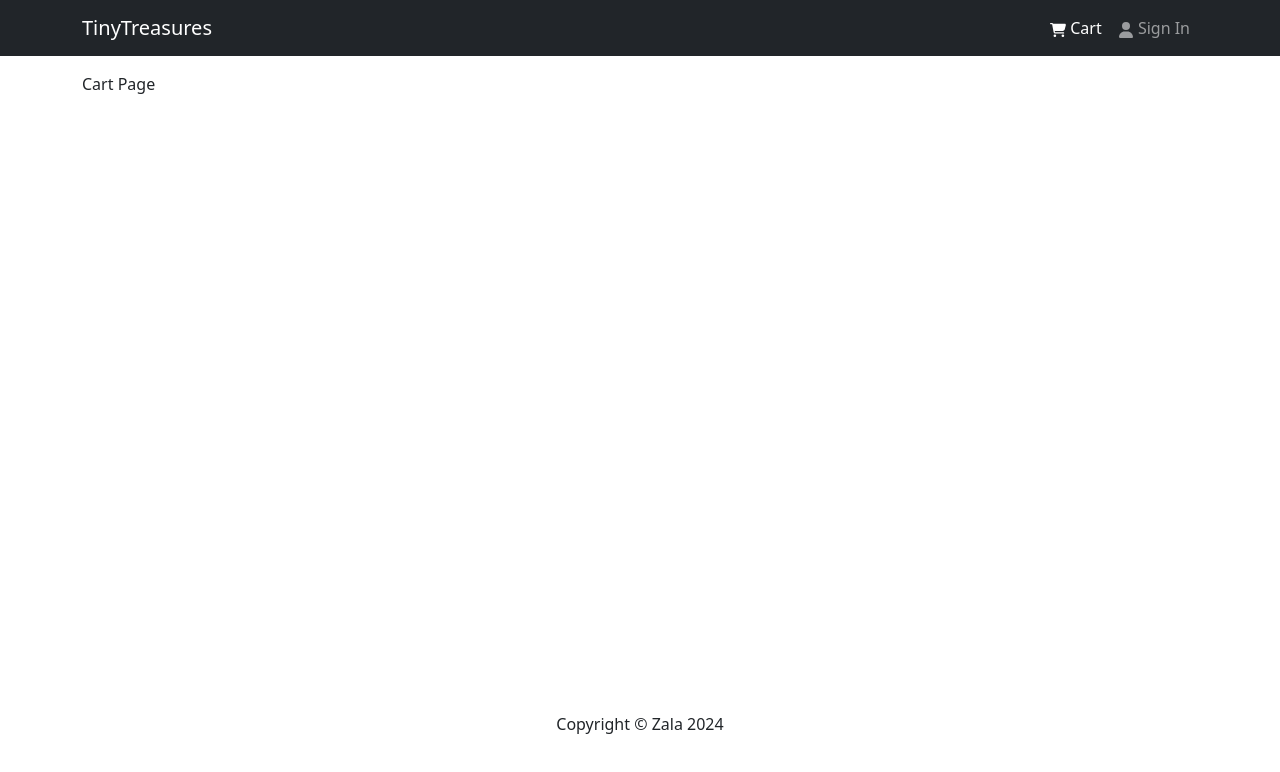
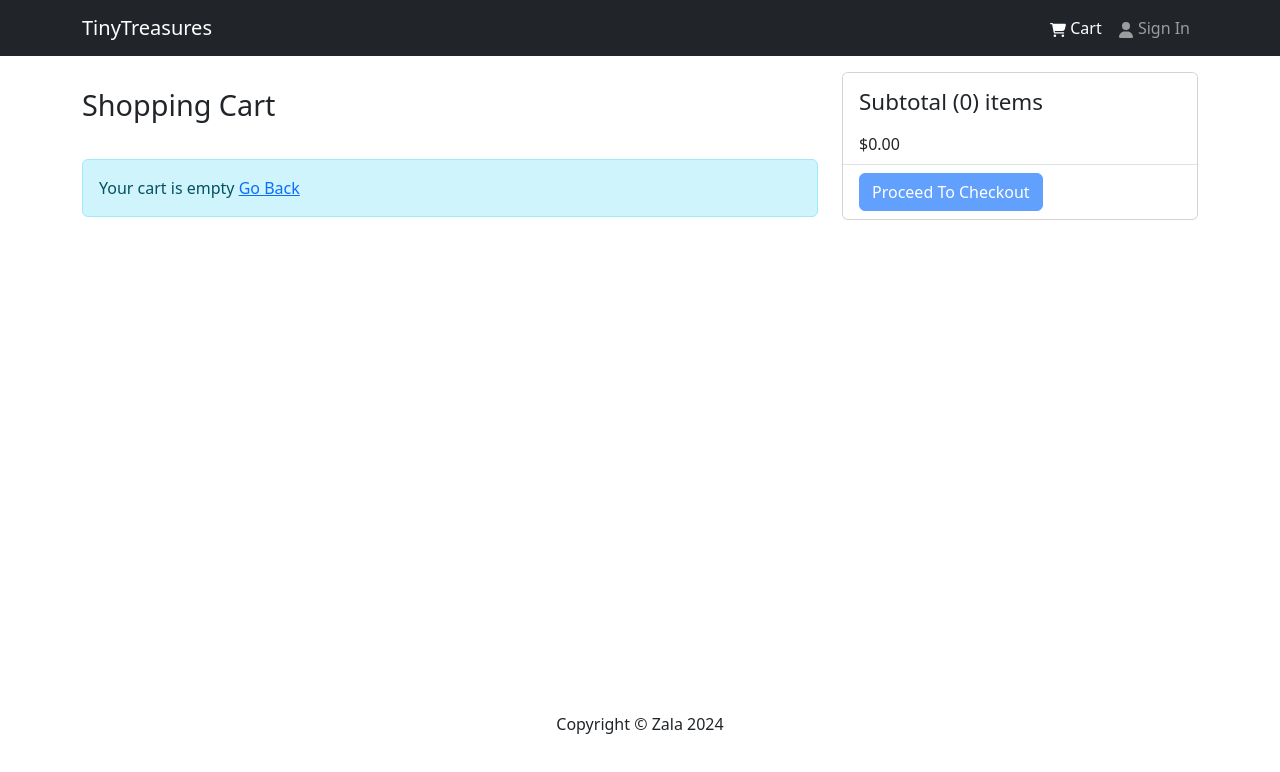
Before and after one commit to zala-dev/Tiny-Treasures, a React (Create React App) app: page /cart in a window 1280 px wide. Shown: the top 772 px of the page. Built offline with nearby package versions, Linux system fonts and the light colour scheme.

Commit message:
complete cart page functionality

```diff
--- a/public/index.html
+++ b/public/index.html
@@ -1,14 +1,12 @@
 <!DOCTYPE html>
 <html lang="en">
+
 <head>
   <meta charset="utf-8" />
   <link rel="icon" href="%PUBLIC_URL%/favicon.ico" />
   <meta name="viewport" content="width=device-width, initial-scale=1" />
   <meta name="theme-color" content="#000000" />
-    <meta
-      name="description"
-      content="Web site created using create-react-app"
-    />
+  <meta name="description" content="Tiny Treasures is a comprehensive full-stack application designed to offer parents and caregivers a delightful shopping experience for baby products. Our platform provides a wide range of high-quality, adorable, and essential items to cater to the needs of your little ones. From stylish clothing and engaging toys to must-have nursery essentials, Tiny Treasures is your one-stop shop for all things baby" />
   <link rel="apple-touch-icon" href="%PUBLIC_URL%/logo192.png" />
   <!--
       manifest.json provides metadata used when your web app is installed on a
@@ -24,8 +22,9 @@
       work correctly both with client-side routing and a non-root public URL.
       Learn how to configure a non-root public URL by running `npm run build`.
     -->
-    <title>React App</title>
+  <title>Tiny Treasures</title>
 </head>
+
 <body>
   <noscript>You need to enable JavaScript to run this app.</noscript>
   <div id="root"></div>
@@ -40,4 +39,5 @@
       To create a production bundle, use `npm run build` or `yarn build`.
     -->
 </body>
+
 </html>
--- a/src/index.js
+++ b/src/index.js
@@ -15,14 +15,14 @@
 
 import HomePage from "./pages/HomePage.jsx";
 import ProductDetailPage from "./pages/ProductDetailPage.jsx";
-import Cart from "./pages/Cart.jsx";
+import CartPage from "./pages/CartPage.jsx";
 
 const router = createBrowserRouter(
   createRoutesFromElements(
     <Route path="/" element={<App />}>
       <Route index={true} path="/" element={<HomePage />} />
       <Route path="/product/:id" element={<ProductDetailPage />} />
-      <Route path="/cart" element={<Cart />} />
+      <Route path="/cart" element={<CartPage />} />
     </Route>
   )
 );
--- a/src/pages/Cart.jsx
+++ /dev/null
@@ -1,7 +0,0 @@
-import React from "react";
-
-const Cart = () => {
-  return <div>Cart Page</div>;
-};
-
-export default Cart;
--- /dev/null
+++ b/src/pages/CartPage.jsx
@@ -0,0 +1,115 @@
+import { Link, useNavigate } from "react-router-dom";
+import { useDispatch, useSelector } from "react-redux";
+import { addToCart, removeFromCart } from "../slices/cartSlice";
+import Message from "../components/Message";
+import {
+  Row,
+  Col,
+  ListGroup,
+  Image,
+  Form,
+  Button,
+  Card,
+} from "react-bootstrap";
+import { FaTrash } from "react-icons/fa";
+
+const CartPage = () => {
+  const navigate = useNavigate();
+  const dispatch = useDispatch();
+
+  const cart = useSelector((state) => state.cart);
+  const { cartItems } = cart;
+
+  const addToCartHandler = (product, qty) => {
+    dispatch(addToCart({ ...product, qty }));
+  };
+
+  const removeFromCartHandler = (id) => {
+    dispatch(removeFromCart(id));
+  };
+
+  const checkoutHandler = () => {
+    navigate("/login?redirect=/shipping");
+  };
+
+  return (
+    <Row>
+      <Col md={8}>
+        <h1 style={{ marginBottom: "20px" }}>Shopping Cart</h1>
+        {cartItems.length === 0 ? (
+          <Message>
+            Your cart is empty <Link to="/">Go Back</Link>
+          </Message>
+        ) : (
+          <ListGroup variant="flush">
+            {cartItems.map((item) => (
+              <ListGroup.Item key={item._id}>
+                <Row>
+                  <Col md={2}>
+                    <Image src={item.image} alt={item.name} fluid rounded />
+                  </Col>
+                  <Col md={3}>
+                    <Link to={`/product/${item._id}`}>{item.name}</Link>
+                  </Col>
+                  <Col md={2}>${item.price}</Col>
+                  <Col md={2}>
+                    <Form.Control
+                      as="select"
+                      value={item.qty}
+                      onChange={(e) =>
+                        addToCartHandler(item, Number(e.target.value))
+                      }
+                    >
+                      {[...Array(item.countInStock).keys()].map((x) => (
+                        <option key={x + 1} value={x + 1}>
+                          {x + 1}
+                        </option>
+                      ))}
+                    </Form.Control>
+                  </Col>
+                  <Col md={2}>
+                    <Button
+                      type="button"
+                      variant="light"
+                      onClick={() => removeFromCartHandler(item._id)}
+                    >
+                      <FaTrash />
+                    </Button>
+                  </Col>
+                </Row>
+              </ListGroup.Item>
+            ))}
+          </ListGroup>
+        )}
+      </Col>
+      <Col md={4}>
+        <Card>
+          <ListGroup variant="flush">
+            <ListGroup.Item>
+              <h2>
+                Subtotal ({cartItems.reduce((acc, item) => acc + item.qty, 0)})
+                items
+              </h2>
+              $
+              {cartItems
+                .reduce((acc, item) => acc + item.qty * item.price, 0)
+                .toFixed(2)}
+            </ListGroup.Item>
+            <ListGroup.Item>
+              <Button
+                type="button"
+                className="btn-block"
+                disabled={cartItems.length === 0}
+                onClick={checkoutHandler}
+              >
+                Proceed To Checkout
+              </Button>
+            </ListGroup.Item>
+          </ListGroup>
+        </Card>
+      </Col>
+    </Row>
+  );
+};
+
+export default CartPage;
--- a/src/slices/cartSlice.js
+++ b/src/slices/cartSlice.js
@@ -25,9 +25,13 @@
 
       return updateCart(state);
     },
+    removeFromCart: (state, action) => {
+      state.cartItems = state.cartItems.filter((x) => x._id !== action.payload);
+      return updateCart(state);
+    },
   },
 });
 
-export const { addToCart } = cartSlice.actions;
+export const { addToCart, removeFromCart } = cartSlice.actions;
 
 export default cartSlice.reducer;
```
Also changed, not shown: 1 other file (tests, documents, lock files or other folders). Lines whose indentation alone changed are shown as unchanged.
